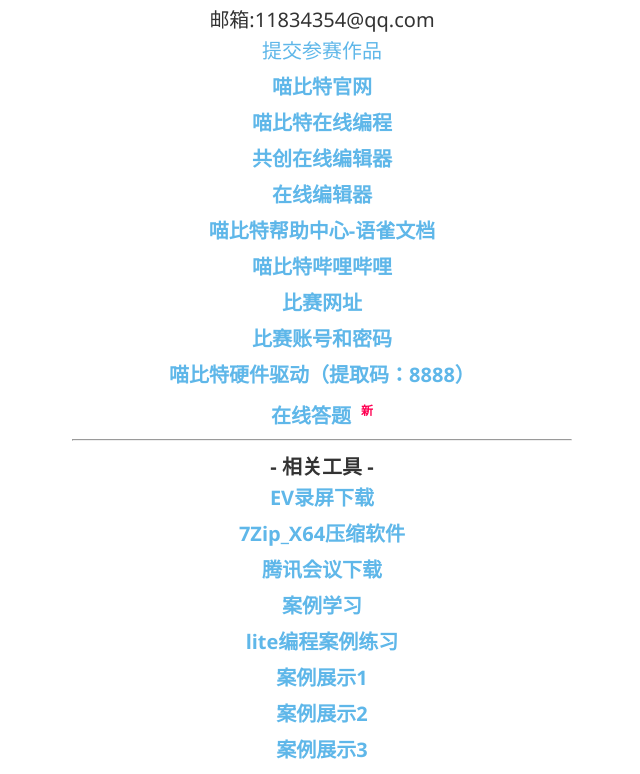
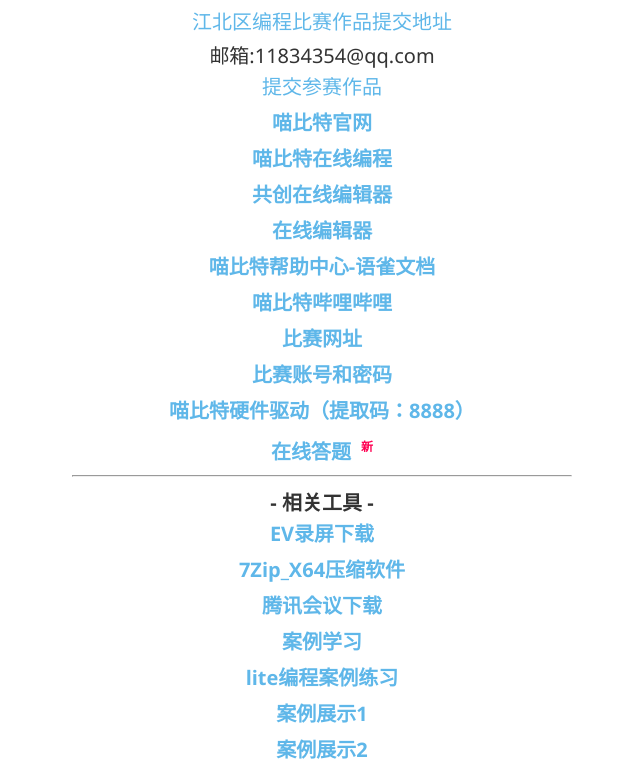
Before and after one commit to xudadi/bc, a plain HTML site: page index.html in a window 1280 px wide. Shown: the part 307-1081 px from the top of the page, without its empty margins (318-958 px from the left). Drawn offline with Linux system fonts and the light colour scheme.

Commit message:
Update index.html

```diff
--- a/index.html
+++ b/index.html
@@ -17,6 +17,7 @@
     <div class="workListBoard">
         <h3><b>- 服务列表 -</b></h3>
         <ul class="workList">
+            <li><a href="https://xiguacity.jinshuju.net/f/xf8clm" target="_blank">江北区编程比赛作品提交地址</a></li>
             <li>邮箱:11834354@qq.com</li>
             <li><a href="https://c.wss.pet/s/dhv1255fxlk" target="_blank">提交参赛作品</a></li>
             <li><b><a href="http://www.kittenbot.cn/" target="_blank">喵比特官网</a></b></li>
```
